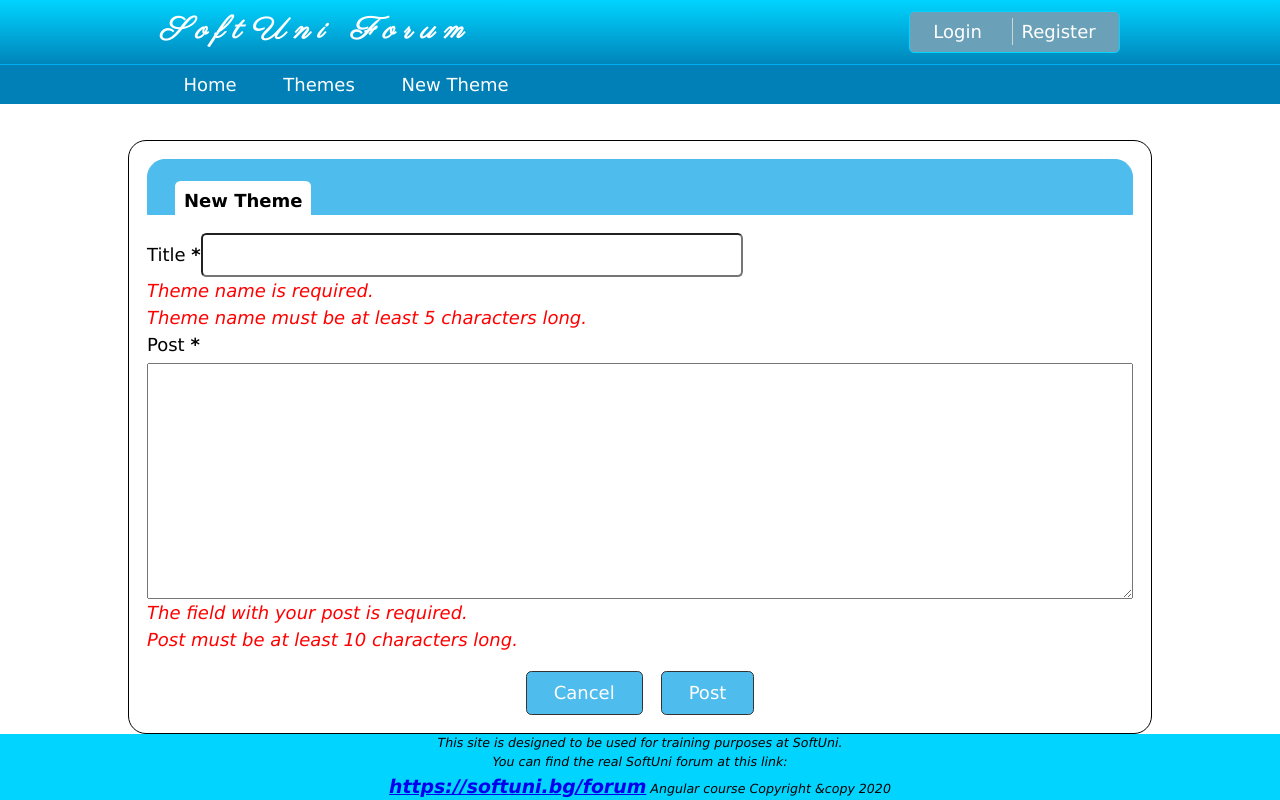
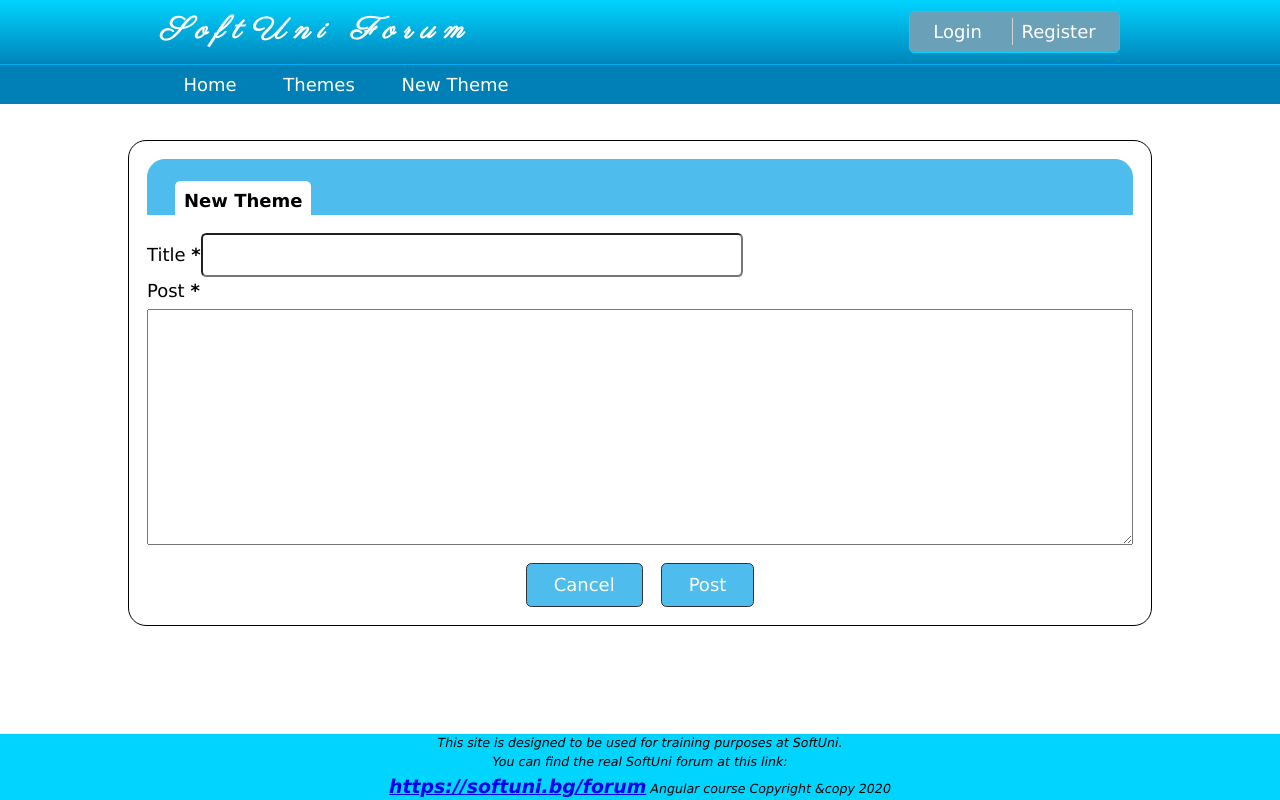
Before and after one commit to Milen961/FirstAngularProject, an Angular app: page /theme/new in a window 1280 px wide. Built offline with nearby package versions, Linux system fonts and the light colour scheme.

Commit message:
Add a new-theme validators

```diff
--- a/src/app/theme/new-theme/new-theme.component.html
+++ b/src/app/theme/new-theme/new-theme.component.html
@@ -2,30 +2,39 @@
   <div class="header-background">
     <span>New Theme</span>
   </div>
-  <form>
+  <form #form="ngForm" (ngSubmit)="newThemeHandler(form)">
     <div class="new-theme-title">
       <label for="themeName">Title <span class="red">*</span></label>
-      <input type="text" name="themeName" id="themeName">
-      <p class="error">
+      <input type="text" name="themeName" #nameInput="ngModel" ngModel required [minlength]="5" id="themeName">
+
+      <ng-container *ngIf="nameInput.touched">
+
+        <p class="error" *ngIf="nameInput.errors?.['required']">
           Theme name is required.
         </p>
-      <p class="error">
-        Theme name must be at least 5 characters long.
+        <p class="error" *ngIf="nameInput.errors?.['minlength']">
+          Theme name must be at least  {{nameInput.errors?.['minlength']['requiredLength']}} characters long.
         </p>
+      </ng-container>
+
     </div>
     <div class="new-theme-content">
       <label for="postText">Post <span class="red">*</span></label>
-      <textarea type="text" name="postText" id="postText" rows="8" class="height"></textarea>
-      <p class="error">
+      <textarea type="text" #textInput="ngModel" ngModel required [minlength]="10" name="postText" id="postText" rows="8" class="height"></textarea>
+      <ng-container *ngIf="textInput.touched">
+
+        <p class="error" *ngIf="textInput.errors?.['required']">
           The field with your post is required.
         </p>
-      <p class="error">
-        Post must be at least 10 characters long.
+        <p class="error" *ngIf="textInput.errors?.['minlength']">
+          Post must be at least {{textInput.errors?.['minlength']['requiredLength']}} characters long.
         </p>
+      </ng-container>
+
     </div>
     <div class="new-theme-buttons">
-      <button class="cancel">Cancel</button>
-      <button class="public">Post</button>
+      <button class="cancel" type="button" routerLink="/theme/recent">Cancel</button>
+      <button class="public" [disabled]="form.invalid">Post</button>
     </div>
 
   </form>
--- a/src/app/theme/new-theme/new-theme.component.ts
+++ b/src/app/theme/new-theme/new-theme.component.ts
@@ -1,15 +1,19 @@
 import { Component, OnInit } from '@angular/core';
+import { NgForm } from '@angular/forms';
+
 
 @Component({
   selector: 'app-new-theme',
   templateUrl: './new-theme.component.html',
   styleUrls: ['./new-theme.component.scss']
 })
-export class NewThemeComponent implements OnInit {
+export class NewThemeComponent  {
 
   constructor() { }
 
-  ngOnInit(): void {
-  }
+  newThemeHandler(form: NgForm): void {
+  if(form.invalid) {return;}
+  console.log(form.value)
+}
 
 }
--- a/src/app/theme/theme.module.ts
+++ b/src/app/theme/theme.module.ts
@@ -7,6 +7,7 @@
 import { ThemeDetailComponent } from './theme-detail/theme-detail.component';
 import { MainComponent } from './main/main.component';
 import { RecentPostsComponent } from './recent-posts/recent-posts.component';
+import { FormsModule } from '@angular/forms';
 
 
 @NgModule({
@@ -20,7 +21,8 @@
   imports: [
     CommonModule,
     SharedModule,
-    ThemeRoutingModule
+    ThemeRoutingModule,
+    FormsModule
   ],
   exports: [
     ThemeListComponent
```
Lines whose indentation alone changed are shown as unchanged.
